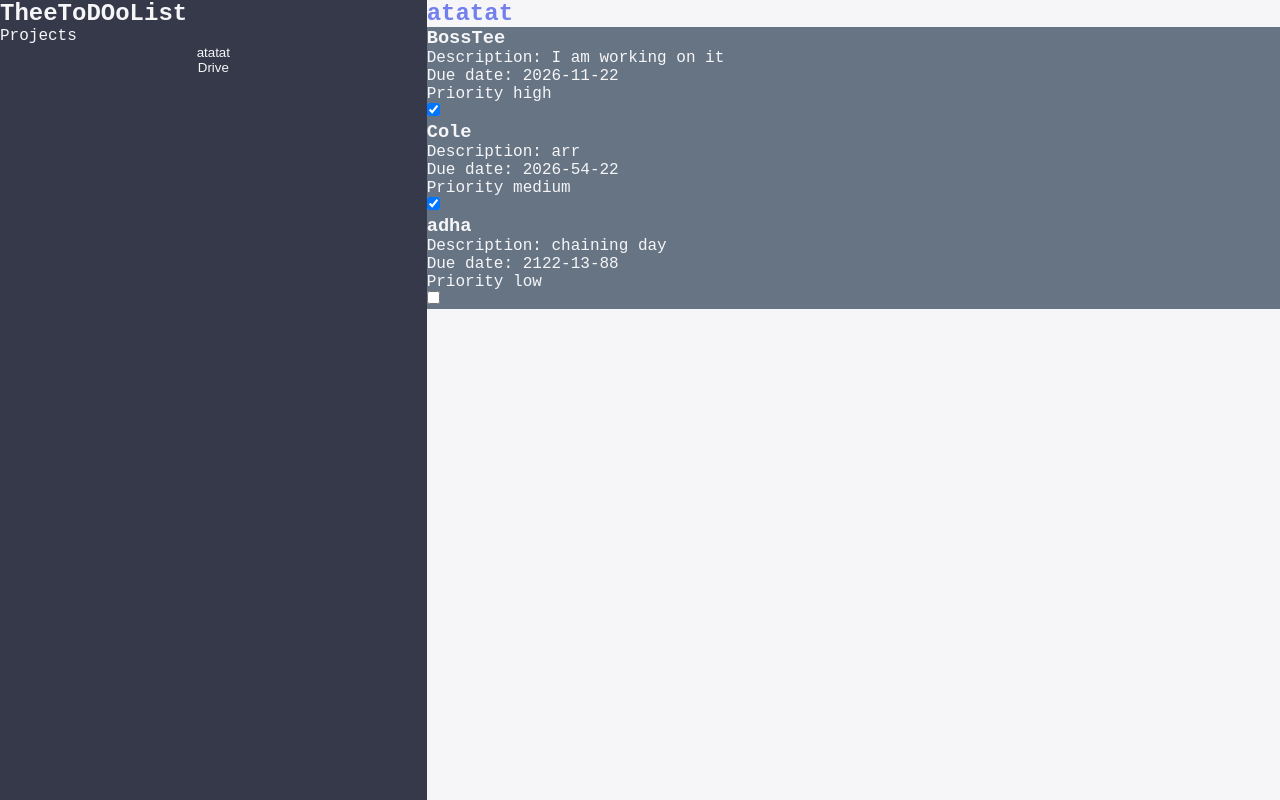
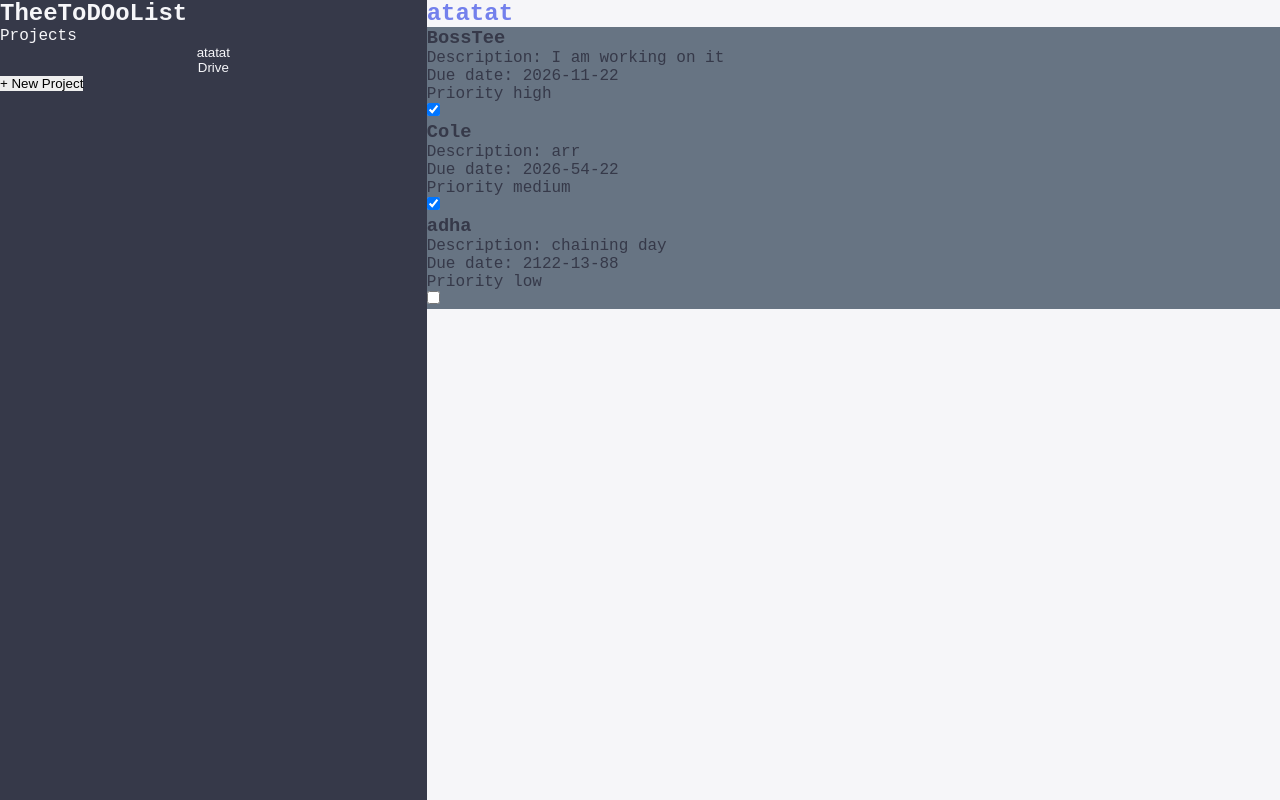
Before and after one commit to TumiTarantino/odin-todo-list, a website built with webpack: page src/template.html in a window 1280 px wide. Built offline with nearby package versions, Linux system fonts and the light colour scheme.

Commit message:
Add form and modal for project creation

```diff
--- a/src/controller.js
+++ b/src/controller.js
@@ -7,7 +7,7 @@ Each project should be a clickable button which will display the todos in that p
 
 import Todo from './todo.js'
 import Project from './project.js'
-import { createSidebar, createMain, createTasksContainer, createATodo, renderProject, renderProjects} from "./dom.js";
+import { createSidebar, createMain, createTasksContainer, createATodo, createCreateProjectButton, createProjectForm, renderProject, renderProjects} from "./dom.js";
 
 const myTask = new Todo("BossTee", "I am working on it", "2026-11-22", "high", true);
 const myTask2 = new Todo("Cole", "arr", "2026-54-22", "MEDIUM", true);
@@ -36,7 +36,40 @@ function initalizeapp(){
     const sidebar = createSidebar();
     const main = createMain();
     const projectsContainer = renderProjects(projects);
+    const newProjectButton = createCreateProjectButton();
+    const projectForm = createProjectForm();
+    const form = projectForm.querySelector("#projectForm"); //Selects the form inside the dialog
 
+    let selectedProject = project1;
+
+    //Event listeners
+    form.addEventListener("submit", (e) => {
+        e.preventDefault();
+
+        // Pass the submitted form (event.target) to FormData
+        const projectData = new FormData(e.target);
+
+        // Convert to a standard JavaScript object
+        const data = Object.fromEntries(projectData);
+
+        //Creates a new Project object
+        const newProject = new Project(data.title);
+
+        //Appends project to the projects array
+        projects.push(newProject);
+        console.log(projects);
+
+        //Selects new project as the current project
+        selectedProject = newProject;
+        //Closes dialog
+        projectForm.close();
+
+        //Emptys the contents of the form
+        form.reset();
+    })
+    newProjectButton.addEventListener("click", () => {
+        projectForm.showModal();
+    })
     projectsContainer.addEventListener("click", (e) => {
         //console.log(`Target: ${e.target.closest(".project")}`);// Target is the actual element that calls the listener
         //console.log(`CurrentTarget ${e.currentTarget}`) //current is the element that wants/created the listener
@@ -45,23 +78,24 @@ function initalizeapp(){
         main.replaceChildren();
 
         const projectElement = e.target.closest(".project");
-        let selectedProject = null;
         // this is the id of the selected project, projectElement.dataset.id, how do i get the corresponding id of the project?
         for(let i = 0; i < projects.length; i++){
             if(projectElement.dataset.id === projects[i].id){
                 selectedProject = projects[i];
             }
         }
-        console.log(selectedProject)
         main.append(renderProject(selectedProject));
     })
 
-    sidebar.append(projectsContainer);// this should be called whenever the projects sidebar is called
-    main.append(renderProject(project1)); // the should call the relevant project at the start
+    sidebar.append(projectsContainer, newProjectButton);// this should be called whenever the projects sidebar is called
+    main.append(renderProject(selectedProject),projectForm); // the should call the relevant project at the start
 
     body.replaceChildren();
     body.append(sidebar,main);
 }
 
+function renderCurrentView(){
+
+}
 
 export{initalizeapp}
--- a/src/dom.js
+++ b/src/dom.js
@@ -35,6 +35,42 @@ function createMain(){
     //Main cannot have create taskscontainer, since for now, main will either show a project of tasks or a task itself, so is this function even really needed?
     return main;
 
+}
+
+function createCreateProjectButton(){
+    const button = document.createElement("button");
+    button.classList.add("create-project-button");
+    button.textContent = "+ New Project";
+
+    return button
+}
+
+function createProjectForm(){
+    const dialog = document.createElement("dialog");
+    const form = document.createElement('form');
+    form.id = 'projectForm';
+    form.method = "dialog";
+
+    // 2. Create a label and text input
+    const projectLabel = document.createElement('label');
+    projectLabel.textContent = 'Title: ';
+    projectLabel.htmlFor = 'projectTitle';
+
+    const projectInput = document.createElement('input');
+    projectInput.type = 'text';
+    projectInput.id = 'projectTitle';
+    projectInput.name = 'title';
+    projectInput.required = true;
+
+    // 3. Create a submit button
+    const submitBtn = document.createElement('button');
+    submitBtn.type = 'submit';
+    submitBtn.textContent = 'Submit';
+
+    // 4. Assemble and add the form to the page
+    form.append(projectLabel, projectInput, submitBtn);
+    dialog.append(form)
+    return dialog;
 }
 function createTasksContainer(){
     const taskContainer = document.createElement("div");
@@ -115,4 +151,4 @@ function renderProjects(projects){ //this 'projects' dont exist yet, just be awa
     return projectsContainer;
 
 }
-export {createSidebar, createMain, createTasksContainer, createATodo, renderProject, renderProjects};
+export {createSidebar, createMain, createTasksContainer, createATodo, createCreateProjectButton, createProjectForm, renderProject, renderProjects};
--- a/src/project.js
+++ b/src/project.js
@@ -5,6 +5,7 @@ export default class Project{
         this.id = crypto.randomUUID();
         this.title = title;
         this.todos = [];
+        //Might add description property later
     }
     addTodo(todo){
         if(!(todo instanceof Todo)){
--- a/src/styles.css
+++ b/src/styles.css
@@ -39,13 +39,14 @@ body{
     background-color: var(--color-background);
     display: grid;
     grid-template-columns: 1fr 2fr;
-    color: var(--color-background);
+    color: var(--color-dark);
     font-family: 'Courier New', Courier, monospace;
     min-height: 100dvh;
 }
 
 aside{
     background-color: var(--color-dark);
+    color: var(--color-background);
 }
 
 .task{
```
